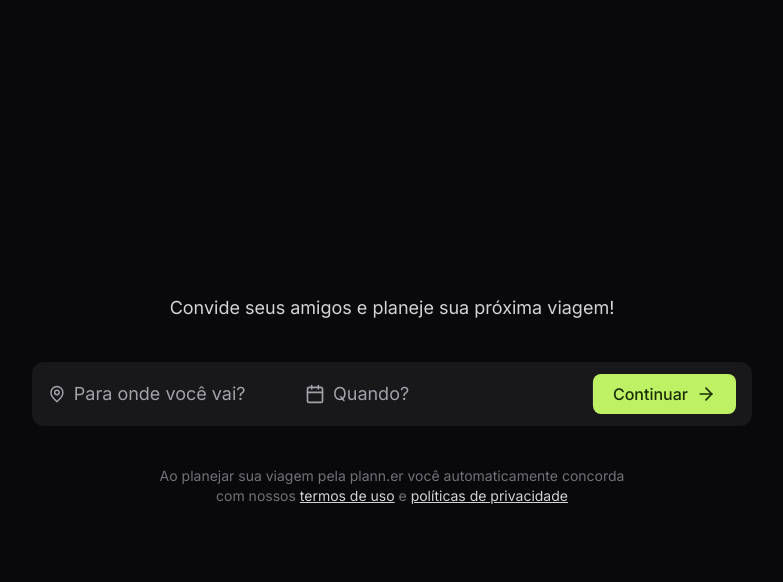
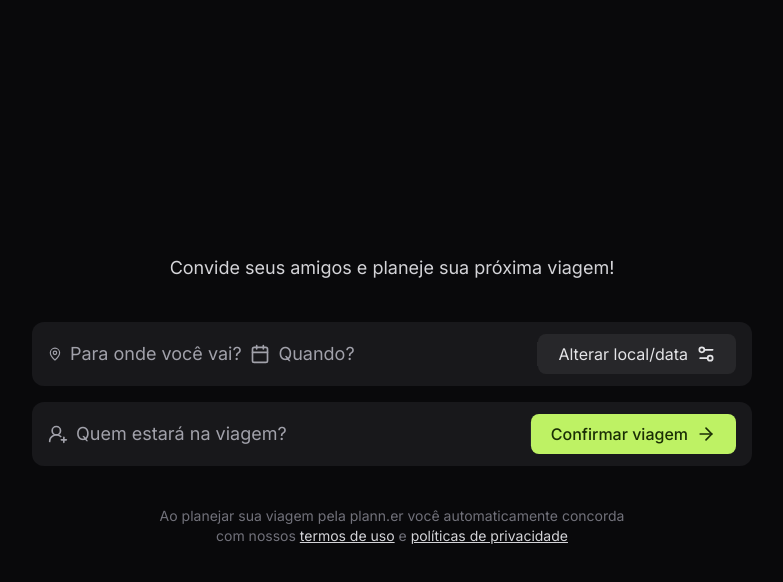
Before and after one commit to fernando-bertolo/Planner-react, a React (Vite) app: page / in a window 1280 px wide. Both pictures are taken after a click on the button "Continuar". Shown: the top 582 px of the page, without its empty margins (248-1031 px from the left). Built offline with nearby package versions, Linux system fonts and the light colour scheme.

Commit message:
feat: finalizando primeiro video

```diff
--- a/src/App.tsx
+++ b/src/App.tsx
@@ -1,37 +1,178 @@
-import { MapPin, Calendar, ArrowRight} from "lucide-react"
+import { MapPin, Calendar, ArrowRight, UserRoundPlus, Settings2, X, AtSign, Plus} from "lucide-react"
+import { FormEvent, useState } from "react"
 
 function App() {
+
+  const [isGuestsInputOpen, setIsGuestsInputOpen] = useState(false);
+  const [isGuestsModalOpen, setIsGuestsModalOpen] = useState(false);
+  const [emailsToInvite, setEmailsToInvite] = useState([
+    'fernando@gmail.com',
+  ]);
+
+
+  function openGuestsInput(){
+    setIsGuestsInputOpen(true);
+  }
+
+  function closeGuestsInput(){
+    setIsGuestsInputOpen(false);
+  }
+
+  function openGuestsModal(){
+    setIsGuestsModalOpen(true);
+  }
+
+  function closeGuestsModal(){
+    setIsGuestsModalOpen(false);
+  }
+
+  function addNewEmailToInvite(event: FormEvent<HTMLFormElement>){
+    event.preventDefault()
+
+    const data = new FormData(event.currentTarget)
+    const email = data.get('email')?.toString()
+
+    if(!email){
+      return
+    }
+
+    if(emailsToInvite.includes(email)){
+      return
+    }
+
+    setEmailsToInvite([
+      ...emailsToInvite,
+      email
+    ])
+
+    event.currentTarget.reset()
+  }
+
+  function removeEmailFromInvites(emailToRemove: string){
+    const newEmailList = emailsToInvite.filter(email => email !== emailToRemove);
+
+    setEmailsToInvite(newEmailList);
+  }
 
   return (
     <div className="h-screen flex items-center justify-center">
       <div className="max-w-3xl w-full px-6 text-center space-y-10">
         <p className="text-zinc-300 text-lg">Convide seus amigos e planeje sua próxima viagem!</p>
+        <div className="space-y-4">
           <div className="h-16 bg-zinc-900 px-4 rounded-xl flex items-center">
 
             <div className="flex items-center gap-2 flex-1">
               <MapPin className="size-5 text-zinc-400"/>
-            <input type="text" placeholder="Para onde você vai?"  className="bg-transparent text-lg placeholder-zinc-400 outline-none"/>
+              <input disabled={isGuestsInputOpen} type="text" placeholder="Para onde você vai?"  className="bg-transparent text-lg placeholder-zinc-400 outline-none"/>
 
             </div>
 
             <div className="flex items-center gap-2">
               <Calendar className="size-5 text-zinc-400"/>
-            <input type="text" placeholder="Quando?"  className="bg-transparent text-lg placeholder-zinc-400 outline-none"/>
+              <input disabled={isGuestsInputOpen} type="text" placeholder="Quando?"  className="bg-transparent text-lg placeholder-zinc-400 outline-none"/>
             </div>
 
             <div className="w-px h-6 bg-zinc-800"></div>
 
-          <button className="bg-lime-300 text-lime-950 rounded-lg px-5 py-2 font-medium flex items-center justify-center gap-2 hover:bg-lime-400">
+            {isGuestsInputOpen ? (
+              <button
+                className="bg-zinc-800 text-zinc-200 px-5  py-2 rounded-lg flex items-center justify-center gap-2 hover:bg-zinc-700"
+                onClick={closeGuestsInput}
+              >
+                Alterar local/data
+                <Settings2 className="size-5"/>
+              </button>
+            ): (
+              <button
+                className="bg-lime-300 text-lime-950 rounded-lg px-5 py-2 font-medium flex items-center justify-center gap-2 hover:bg-lime-400"
+                onClick={openGuestsInput}
+              >
                 Continuar
+                <ArrowRight className="size-5"/>
+              </button>
+            )}
+
+          </div>
+
+          {isGuestsInputOpen && (
+          <div className="h-16 bg-zinc-900 px-4 rounded-xl flex items-center">
+
+            <button type="button" onClick={openGuestsModal} className="flex items-center gap-2 flex-1">
+              <UserRoundPlus className="size-5 text-zinc-400"/>
+              <span className="text-zinc-400 text-lg flex-1 text-left">Quem estará na viagem?</span>
+            </button>
+
+            <div className="w-px h-6 bg-zinc-800"></div>
+
+            <button
+              className="bg-lime-300 text-lime-950 rounded-lg px-5 py-2 font-medium flex items-center justify-center gap-2 hover:bg-lime-400"
+              onClick={openGuestsInput}
+            >
+              Confirmar viagem
               <ArrowRight className="size-5"/>
             </button>
 
           </div>
+          )}
+
+        </div>
+
+
         <p className="text-sm text-zinc-500">
           Ao planejar sua viagem pela plann.er você automaticamente concorda <br />
           com nossos <a className="text-zinc-300 underline" href="#">termos de uso</a> e <a className="text-zinc-300 underline" href="">políticas de privacidade</a>
         </p>
       </div>
+      {isGuestsModalOpen && (
+        <div className="fixed inset-0 bg-black/60 flex justify-center items-center">
+            <div className="bg-zinc-900 w-[640px] rounded-xl py-5 px-6 space-y-5">
+              <div className="space-y-2">
+                <div className="flex items-center justify-between">
+                  <h2 className="text-lg font-semibold">Selecionar convidados</h2>
+
+                  <button type="button" onClick={closeGuestsModal}>
+                    <X className="size-5 text-zinc-400"/>
+                  </button>
+                </div>
+                <p className="text-sm text-zinc-400"> Os convidados receberão e-mails para confirmar a participação na viagem.</p>
+              </div>
+
+              <div className="flex flex-wrap gap-2">
+                {emailsToInvite.map((email, index) => {
+                  return (
+                    <div key={index} className="py-1.5 px-2.5 rounded-md bg-zinc-800 flex items-center gap-2">
+                      <span className="text-zinc-300">{email}</span>
+                      <button type="button">
+                        <X className="size-4 text-zinc-400" onClick={() => removeEmailFromInvites(email)}/>
+                      </button>
+                    </div>
+                  )
+                })}
+              </div>
+
+              <div className="w-full h-px bg-zinc-800"></div>
+
+              <form onSubmit={addNewEmailToInvite} className="p-2.5 bg-zinc-950 border border-zinc-800 rounded-lg flex items-center gap-2">
+                <AtSign className="text-zinc-400 size-5"/>
+                <input
+                  type="email"
+                  name="email"
+                  placeholder="Digite o e-mail do convidado"
+                  className="bg-transparent text-lg placeholder-zinc-400 outline-none flex-1"
+                />
+
+                <button type="submit" className="bg-lime-300 text-lime-950 rounded-lg px-5 py-2 font-medium flex items-center gap-2 hover:bg-lime-400">
+                  <span>Confirmar</span>
+                  <Plus className="size-5"/>
+                </button>
+
+              </form>
+
+            </div>
+        </div>
+      )}
+
+
     </div>
   )
 }
```
Lines whose indentation alone changed are shown as unchanged.
